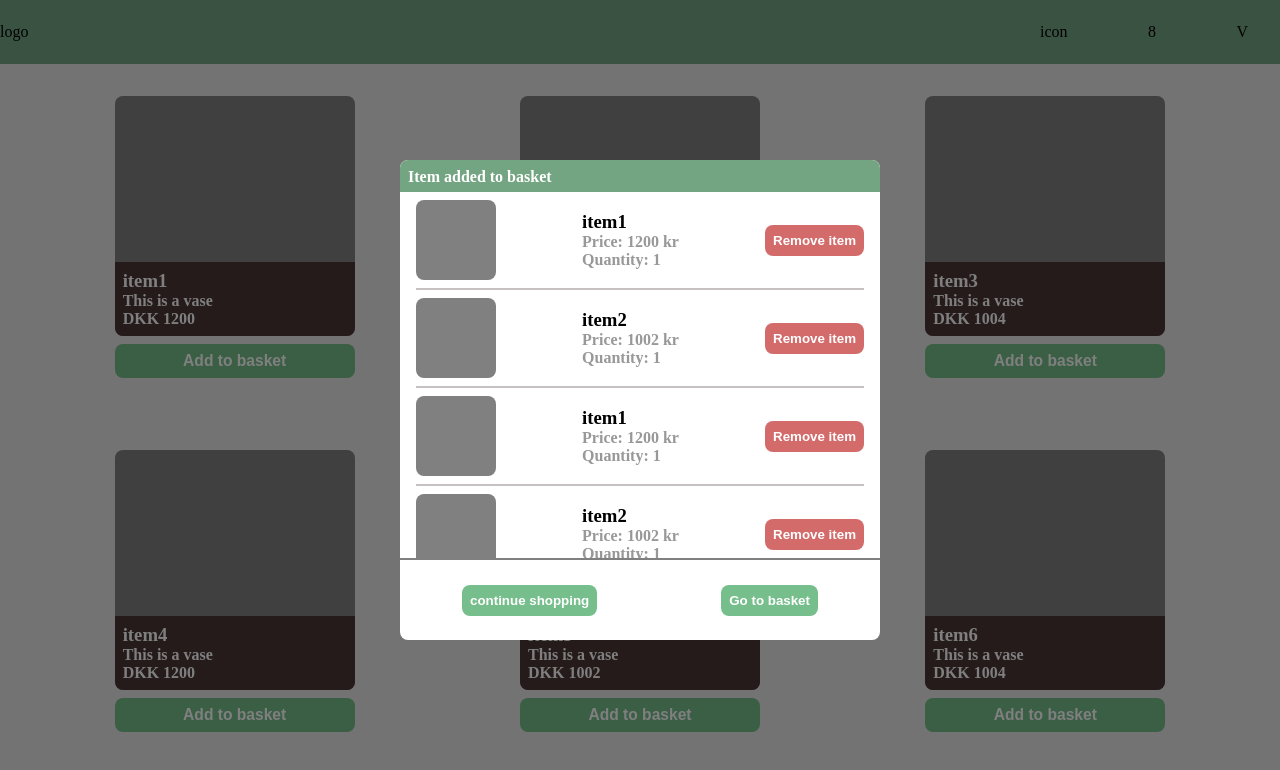
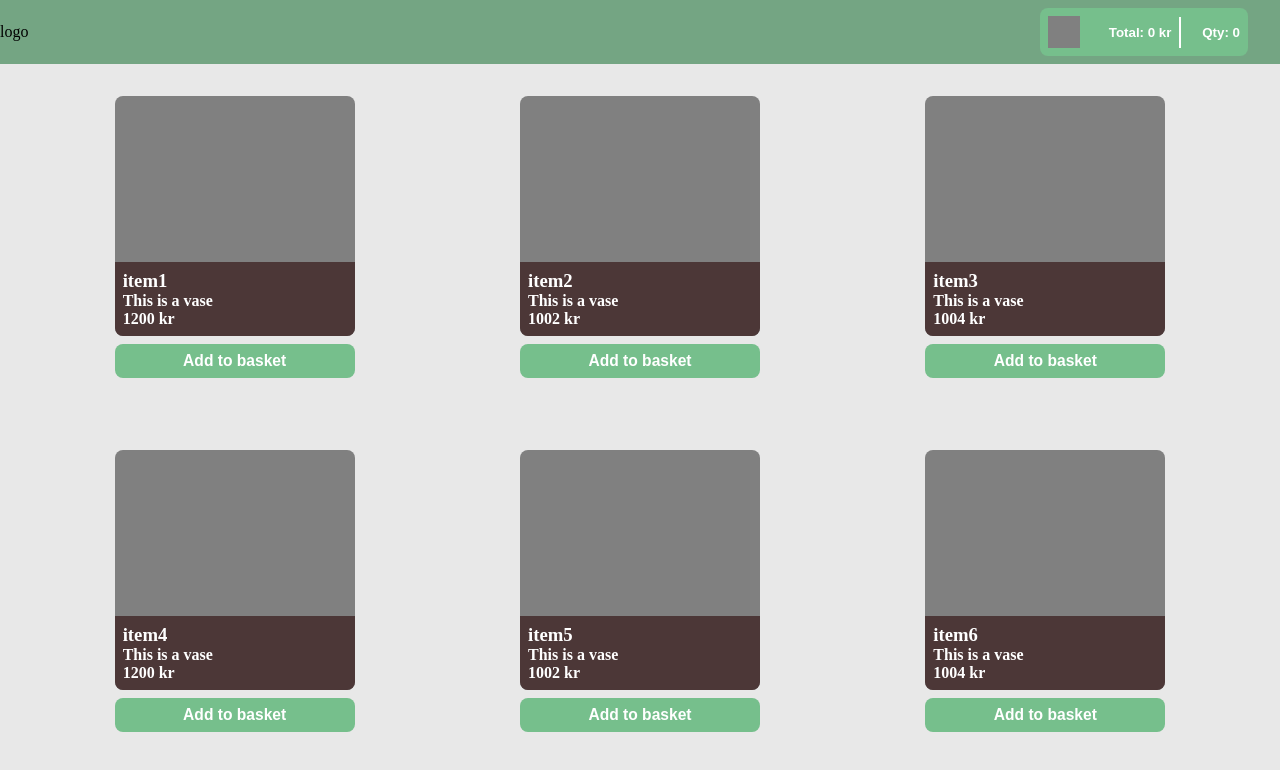
Before and after one commit to Azeritzh/InterviewCaseLego, an Angular app in the folder LegoCase/: page / in a window 1280 px wide. Shown: the top 770 px of the page. Built offline with nearby package versions, Linux system fonts and the light colour scheme.

Commit message:
Added design to basket button

```diff
--- a/LegoCase/src/app/app.component.css
+++ b/LegoCase/src/app/app.component.css
@@ -34,7 +34,7 @@
 
 .basket-preview-header {
     background-color: #74a583;
-    height: 1rem;
+    height: 2rem;
     border-top-left-radius: 0.5rem;
     border-top-right-radius: 0.5rem;
     padding: 0.5rem;
@@ -79,3 +79,23 @@
 .basket-btn-container {
     height: 5rem;
 }
+
+.close-btn {
+    color: white;
+    cursor: pointer;
+}
+
+.basket-btn {
+    width: 20rem;
+}
+
+.basket-img {
+    width: 2rem;
+    height: 2rem;
+    background-color: grey;
+}
+
+.basket-total {
+    border-right: 2px solid white;
+    padding: 0.5rem;
+}
--- a/LegoCase/src/app/app.component.html
+++ b/LegoCase/src/app/app.component.html
@@ -1,7 +1,11 @@
 <div *ngIf="openBasketPreview" class="basket-preview-container" fxLayoutAlign="center center">
-  <div class="basket-preview-background"></div>
+  <div class="basket-preview-background" (click)=closePreviewBasket()></div>
     <div class="basket-preview">
-      <h4 class="basket-preview-header">Item added to basket</h4>
+      <div class="basket-preview-header" fxLayout="row" fxLayoutAlign="space-between center">
+        <h4 >Item added to basket</h4>
+        <div class="close-btn" (click)=closePreviewBasket()><h4>Close</h4></div>
+      </div>
+
       <div class="item-list-container" fxLayout="column" fxLayoutAlign="start center">
         <div class="item-container" *ngFor="let item of basketInfo" fxLayout="row" fxLayoutAlign="space-between center">
           <div>
@@ -12,11 +16,11 @@
             <h4 class="item-subheader">Price: {{item.price}} kr</h4>
             <h4 class="item-subheader">Quantity: {{item.quantity}}</h4>
           </div>
-          <button class="remove-btn"><h4>Remove item</h4></button>
+          <button class="remove-btn" (click)="removeFromBasket(item)"><h4>Remove item</h4></button>
         </div>
       </div>
       <div class="basket-btn-container" fxLayout="row" fxLayoutAlign="space-around center">
-        <button><h4>continue shopping</h4></button>
+        <button (click)=closePreviewBasket()><h4>continue shopping</h4></button>
         <button><h4>Go to basket</h4></button>
       </div>
     </div>
@@ -27,9 +31,12 @@
     <div>logo</div>
   </div>
   <div class="shopping-basket" fxLayout="row" fxLayoutAlign="space-between center" >
-    <div>icon</div>
-    <div>{{basketInfo.length}}</div>
-    <div>V</div>
+    <button class="basket-btn" fxLayout="row" fxLayoutAlign="space-between center">
+      <div class="basket-img"></div>
+      <div class="basket-total"><h4>Total: {{basketTotalAmount}} kr</h4></div>
+      <div><h4>Qty: {{basketInfo.length}}</h4></div>
+    </button>
+
   </div>
 </div>
 
--- a/LegoCase/src/app/app.component.ts
+++ b/LegoCase/src/app/app.component.ts
@@ -1,5 +1,5 @@
-import { Component, ViewChild } from '@angular/core';
-import { ListingsPageComponent } from '../app/listings-page/listings-page.component';
+import { Component } from '@angular/core';
+import { BasketService } from './basket.service';
 
 @Component({
   selector: 'app-root',
@@ -7,24 +7,27 @@ import { ListingsPageComponent } from '../app/listings-page/listings-page.compon
   styleUrls: ['./app.component.css']
 })
 export class AppComponent {
-  title = 'LegoCase';
-  public basketInfo = [
-    {header: 'item1', subheader: 'This is a vase', price: 1200, quantity: 1},
-    {header: 'item2', subheader: 'This is a vase', price: 1002, quantity: 1},
-    {header: 'item1', subheader: 'This is a vase', price: 1200, quantity: 1},
-    {header: 'item2', subheader: 'This is a vase', price: 1002, quantity: 1},
-    {header: 'item1', subheader: 'This is a vase', price: 1200, quantity: 1},
-    {header: 'item2', subheader: 'This is a vase', price: 1002, quantity: 1},
-    {header: 'item1', subheader: 'This is a vase', price: 1200, quantity: 1},
-    {header: 'item2', subheader: 'This is a vase', price: 1002, quantity: 1},
-  ];
+  public basketInfo = [];
+  public basketTotalAmount = 0;
 
-  public openBasketPreview = true;
+  constructor(public basketService: BasketService) {
+    this.basketInfo = basketService.items;
+    this.basketTotalAmount = basketService.calculateTotal();
+  }
 
-  recieveBasketInfo(items: []) {
-    this.basketInfo = items;
+  public openBasketPreview = false;
+
+  public recieveBasketInfo() {
     this.openBasketPreview = true;
+    this.basketTotalAmount = this.basketService.calculateTotal();
+  }
 
-    console.log(this.basketInfo)
+  public closePreviewBasket() {
+    this.openBasketPreview = false;
+  }
+
+  public removeFromBasket(item) {
+    this.basketService.removeItem(item);
+    this.basketTotalAmount = this.basketService.calculateTotal();
   }
 }
--- a/LegoCase/src/app/app.module.ts
+++ b/LegoCase/src/app/app.module.ts
@@ -4,11 +4,13 @@ import { NgModule } from '@angular/core';
 import { AppComponent } from './app.component';
 import { ListingsPageComponent } from './listings-page/listings-page.component';
 import { FlexLayoutModule } from '@angular/flex-layout';
+import { BasketPageComponent } from './basket-page/basket-page.component';
 
 @NgModule({
   declarations: [
     AppComponent,
-    ListingsPageComponent
+    ListingsPageComponent,
+    BasketPageComponent
   ],
   imports: [
     BrowserModule,
--- /dev/null
+++ b/LegoCase/src/app/basket-page/basket-page.component.html
@@ -0,0 +1 @@
+<p>basket-page works!</p>
--- /dev/null
+++ b/LegoCase/src/app/basket-page/basket-page.component.ts
@@ -0,0 +1,15 @@
+import { Component, OnInit } from '@angular/core';
+
+@Component({
+  selector: 'app-basket-page',
+  templateUrl: './basket-page.component.html',
+  styleUrls: ['./basket-page.component.css']
+})
+export class BasketPageComponent implements OnInit {
+
+  constructor() { }
+
+  ngOnInit() {
+  }
+
+}
--- /dev/null
+++ b/LegoCase/src/app/basket.service.ts
@@ -0,0 +1,28 @@
+import { Injectable } from '@angular/core';
+
+@Injectable({
+  providedIn: 'root'
+})
+export class BasketService {
+
+  constructor() { }
+
+  public items = [];
+
+  public addItem(item) {
+    this.items.push(item);
+  }
+
+  public removeItem(item) {
+    const index = this.items.findIndex(e => e === item);
+    this.items.splice(index, 1);
+  }
+
+  public calculateTotal() {
+    let total = 0;
+    for (const item of this.items) {
+      total += item.price;
+    }
+    return total;
+  }
+}
--- a/LegoCase/src/app/listings-page/listings-page.component.html
+++ b/LegoCase/src/app/listings-page/listings-page.component.html
@@ -5,7 +5,7 @@
                 <div class="item-info">
                     <h3>{{item.header}}</h3>
                     <h4>{{item.subheader}}</h4>
-                    <h4>DKK {{item.price}}</h4>
+                    <h4>{{item.price}} kr</h4>
                 </div>
             </div>
             <button class="add-to-basket-btn" (click)="addToBasket(item)"><h3>Add to basket</h3></button>
@@ -17,7 +17,7 @@
                     <div class="item-info">
                         <h3>{{item.header}}</h3>
                         <h4>{{item.subheader}}</h4>
-                        <h4>DKK {{item.price}}</h4>
+                        <h4>{{item.price}} kr</h4>
                     </div>
                 </div>
                 <button class="add-to-basket-btn" (click)="addToBasket(item)"><h3>Add to basket</h3></button>
--- a/LegoCase/src/app/listings-page/listings-page.component.ts
+++ b/LegoCase/src/app/listings-page/listings-page.component.ts
@@ -1,4 +1,5 @@
 import { Component, OnInit, Output, EventEmitter } from '@angular/core';
+import { BasketService } from '../basket.service';
 
 @Component({
   selector: 'app-listings-page',
@@ -8,7 +9,7 @@ import { Component, OnInit, Output, EventEmitter } from '@angular/core';
 export class ListingsPageComponent implements OnInit {
   @Output() basketEvent = new EventEmitter();
 
-  constructor() { }
+  constructor(public basketService: BasketService) { }
 
   public itemsList1 = [
     {header: 'item1', subheader: 'This is a vase', price: 1200, quantity: 1},
@@ -22,21 +23,11 @@ export class ListingsPageComponent implements OnInit {
     {header: 'item6', subheader: 'This is a vase', price: 1004, quantity: 1},
   ];
 
-  public basketitems = [];
-
   ngOnInit() {
   }
 
   public addToBasket(item: {}) {
-    this.basketitems.push(item);
-    this.basketEvent.emit(this.basketitems);
-  }
-
-  public removeFromBasket(item: number) {
-
-  }
-
-  public changeItemQuantity(item: number) {
-
+    this.basketService.addItem(item);
+    this.basketEvent.emit();
   }
 }
```
Also changed, not shown: LegoCase/src/app/basket-page/basket-page.component.css (added), 2 other files (tests, documents, lock files or other folders).
